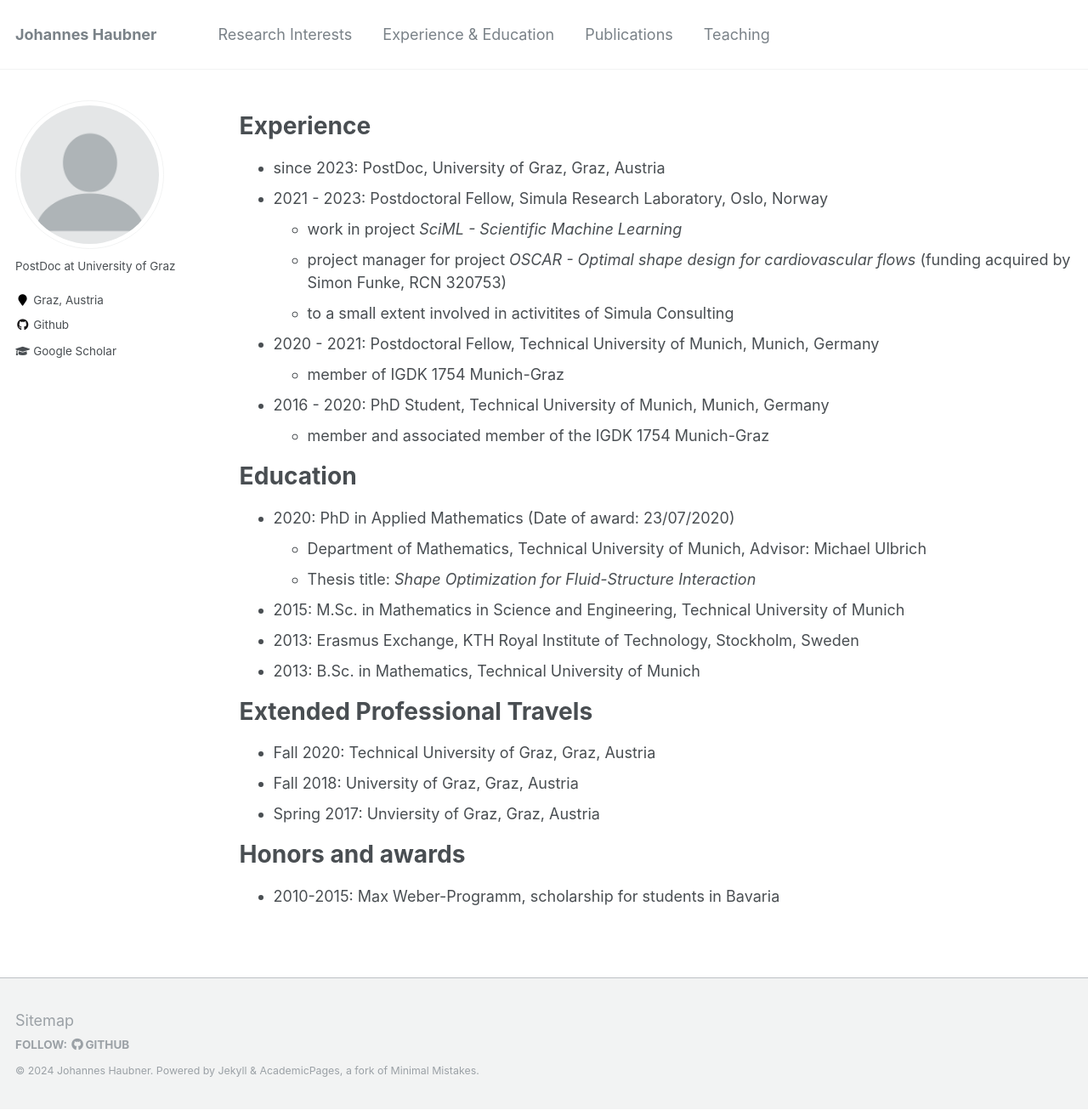
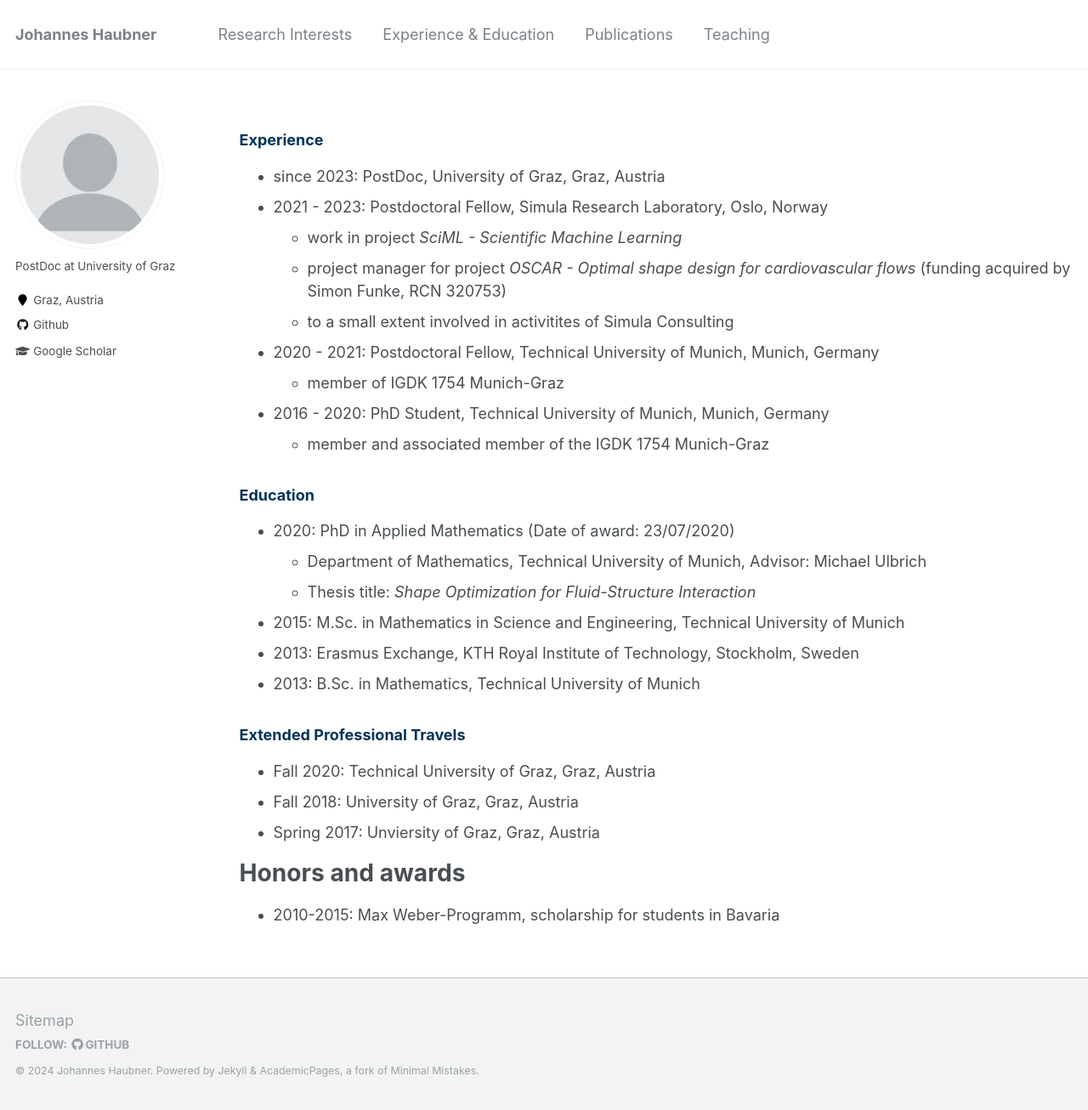
Before and after one commit to JohannesHaubner/johanneshaubner.github.io, a Jekyll site: the page built from _pages/experience.md, in a window 1280 px wide and 1306 px high. Shown: the whole window at 85% size. Built offline with Jekyll 4.4.1, drawn with Linux system fonts in a browser that asks for light colours.

Commit message:
Update experience.md

```diff
--- a/_pages/experience.md
+++ b/_pages/experience.md
@@ -5,7 +5,7 @@ permalink: /experience/
 author_profile: true
 ---
 
-<h1>Experience</h1>
+### <span style="color:rgb(0, 51, 89)"> Experience
 * since 2023: PostDoc, University of Graz, Graz, Austria
 * 2021 - 2023: Postdoctoral Fellow, Simula Research Laboratory, Oslo, Norway
     * work in project *SciML - Scientific Machine Learning*
@@ -16,7 +16,7 @@ author_profile: true
 * 2016 - 2020: PhD Student, Technical University of Munich, Munich, Germany
     * member and associated member of the IGDK 1754 Munich-Graz
 
-<h1>Education</h1>
+### <span style="color:rgb(0, 51, 89)"> Education
 * 2020: PhD in Applied Mathematics (Date of award: 23/07/2020)
     * Department of Mathematics, Technical University of Munich, Advisor: Michael Ulbrich
     * Thesis title: *Shape Optimization for Fluid-Structure Interaction*
@@ -24,7 +24,7 @@ author_profile: true
 * 2013: Erasmus Exchange, KTH Royal Institute of Technology, Stockholm, Sweden
 * 2013: B.Sc. in Mathematics, Technical University of Munich
 
-<h1>Extended Professional Travels</h1>
+### <span style="color:rgb(0, 51, 89)"> Extended Professional Travels
 * Fall 2020: Technical University of Graz, Graz, Austria
 * Fall 2018: University of Graz, Graz, Austria
 * Spring 2017: Unviersity of Graz, Graz, Austria
```
